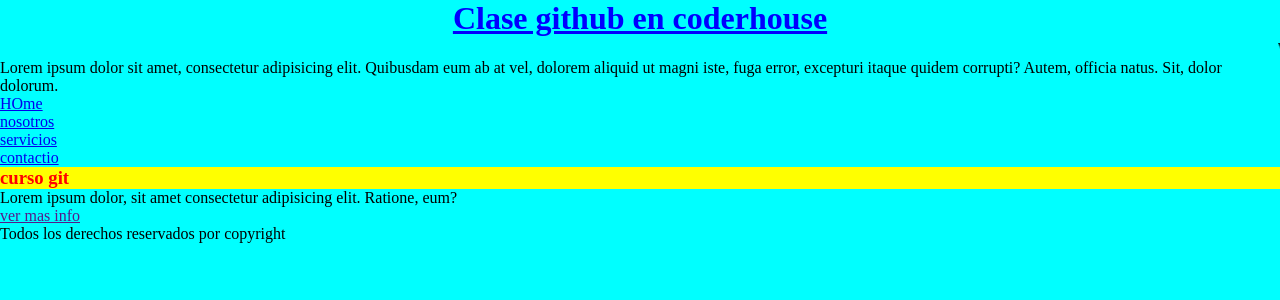
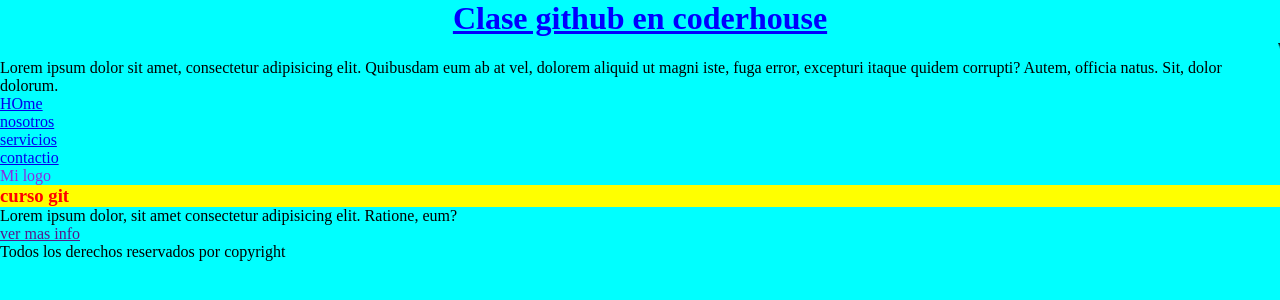
Before and after one commit to Ezecordoba14/1erRepositorio, a plain HTML site: page index.html in a window 1280 px wide. Drawn offline with Linux system fonts and the light colour scheme.

Commit message:
agrego header y estilo

```diff
--- a/index.html
+++ b/index.html
@@ -17,6 +17,10 @@
         <li><a href="#">servicios</a></li>
         <li><a href="#">contactio</a></li>
     </ul>
+
+    <header>
+        <div class="logo">Mi logo</div>
+    </header>
     <main>
         <article>
             <h3>curso git</h3>
--- a/style.css
+++ b/style.css
@@ -18,3 +18,7 @@ h3 {
     color: red;
     background-color: yellow;
 }
+
+.logo{
+    color: blueviolet;
+}
```
